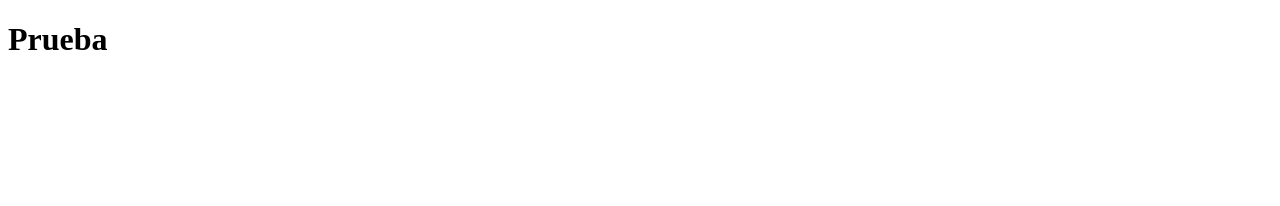
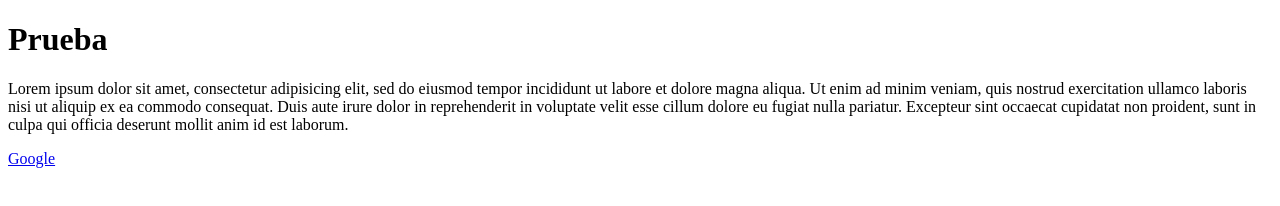
Before and after one commit to IvanJimenezHidalgo/prueba, a plain HTML site: page index.html in a window 1280 px wide. Drawn offline with Linux system fonts and the light colour scheme.

Commit message:
Anadido contenido

```diff
--- a/index.html
+++ b/index.html
@@ -6,5 +6,7 @@
   </head>
   <body>
       <h1>Prueba</h1>
+      <p>Lorem ipsum dolor sit amet, consectetur adipisicing elit, sed do eiusmod tempor incididunt ut labore et dolore magna aliqua. Ut enim ad minim veniam, quis nostrud exercitation ullamco laboris nisi ut aliquip ex ea commodo consequat. Duis aute irure dolor in reprehenderit in voluptate velit esse cillum dolore eu fugiat nulla pariatur. Excepteur sint occaecat cupidatat non proident, sunt in culpa qui officia deserunt mollit anim id est laborum.</p>
+      <a href="www.google.es">Google</a>
   </body>
 </html>
```
